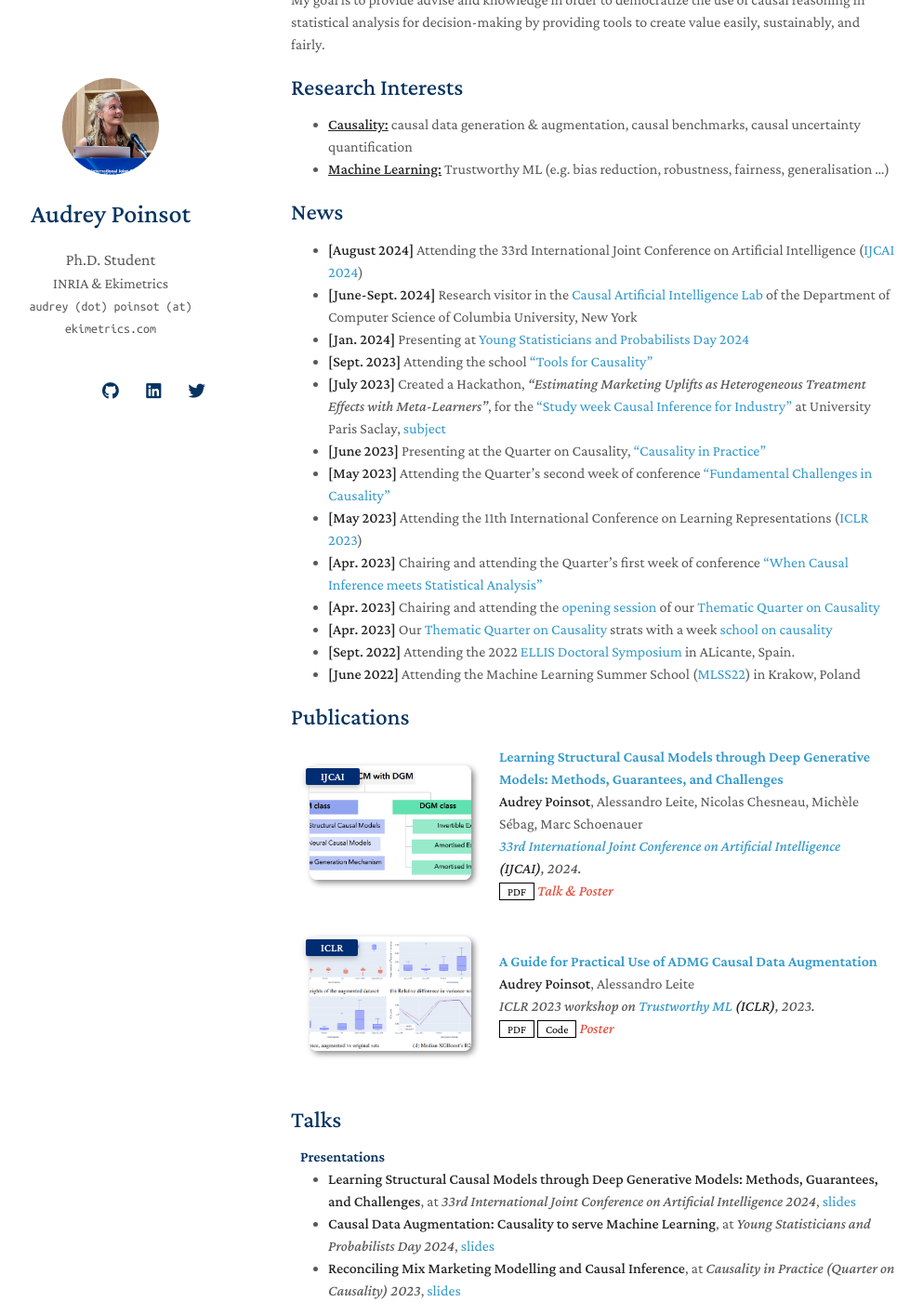
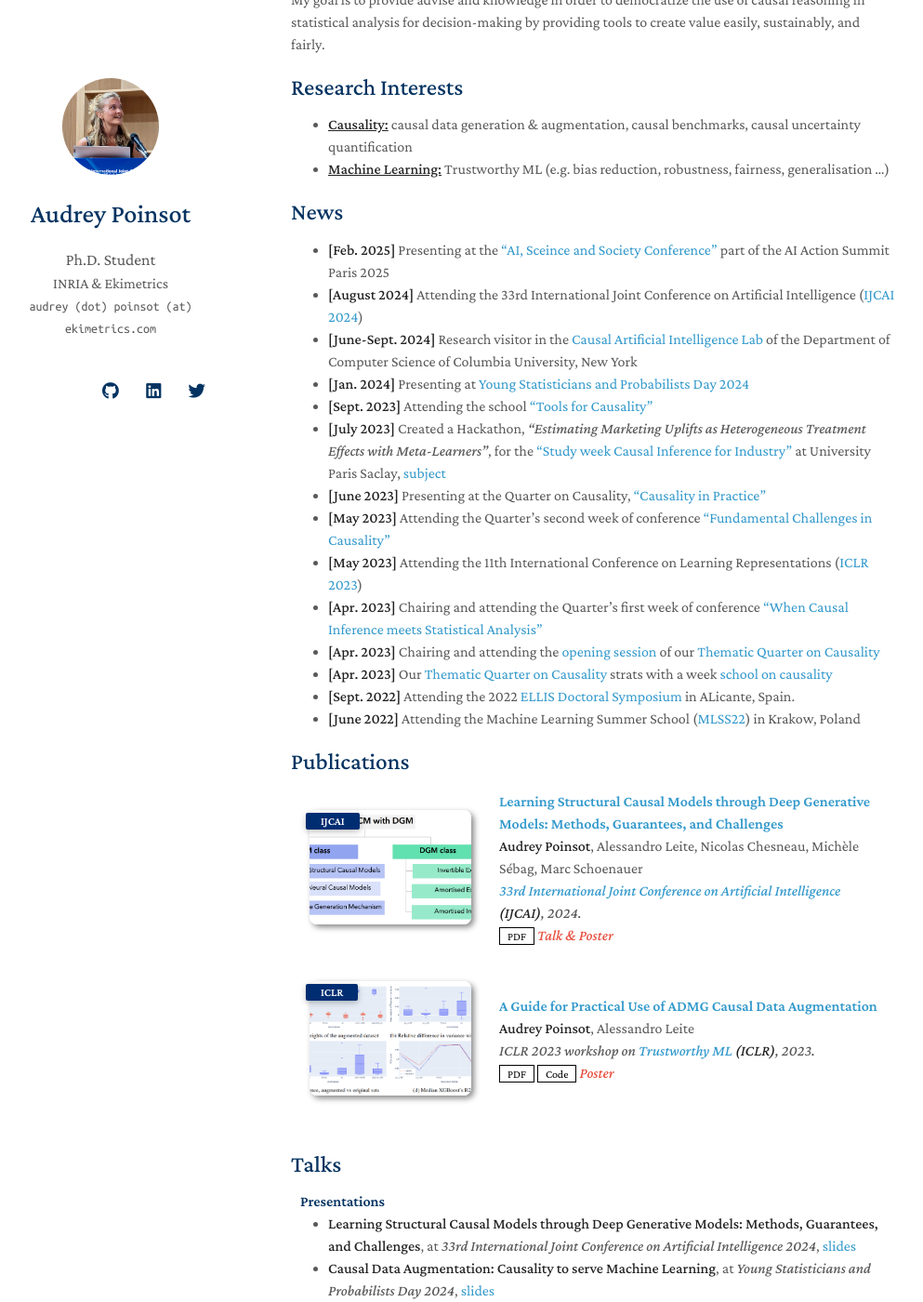
Before and after one commit to AudreyPoinsot/academic_website, a Jekyll site: the page built from index.md, in a window 1280 px wide and 1400 px high, scrolled down 305 px. Shown: the whole window at 93% size, without its empty margins (157-1150 px from the left). Built offline with Jekyll 4.4.1, drawn with Linux system fonts in a browser that asks for light colours; nearby versions of some CDN libraries; a style sheet for code colours, icons or effects is not loaded; our own code applies the rules of GitHub Pages for plain Markdown files; some of the changed text lies outside the part shown.

Commit message:
add ai action summit

```diff
--- a/_includes/publications_and_talks.md
+++ b/_includes/publications_and_talks.md
@@ -64,6 +64,7 @@
 <h4 style="margin:0 10px 0;">Posters</h4>
 
 <ul style="margin:0 0 5px;">
+  <li><a href="http://aiconference.ip-paris.fr/"><autocolor>AI, Sceince and Society Conference</autocolor></a> part of the AI Action Summit Paris 2025</li>
   <li><a href="https://ijcai24.org/"><autocolor>33rd International Joint Conference on Artificial Intelligence 2024</autocolor></a>, <a href="https://audreypoinsot.github.io/academic_website/assets/files/IJCAI24_dscm_survey_poster.pdf">poster</a></li>
   <li><a href="https://sites.google.com/view/trustml-unlimited/"><autocolor>Workshop on Pitfalls of limited data and computation for Trustworthy ML (ICLR) 2023</autocolor></a></li>
   <li><a href="https://quarter-on-causality.github.io/analysis/"><autocolor>When Causal Inference meets Statistical Analysis (Quarter on Causality) 2023</autocolor></a></li>
--- a/index.md
+++ b/index.md
@@ -18,6 +18,7 @@ My goal is to provide advise and knowledge in order to democratize the use of ca
 
 ## News
 
+- **[Feb. 2025]** Presenting at the <a href="http://aiconference.ip-paris.fr/">"AI, Sceince and Society Conference"</a> part of the AI Action Summit Paris 2025
 - **[August 2024]** Attending the 33rd International Joint Conference on Artificial Intelligence (<a href="https://ijcai24.org/">IJCAI 2024</a>)
 - **[June-Sept. 2024]** Research visitor in the <a href="https://causalai.net/">Causal Artificial Intelligence Lab</a> of the Department of Computer Science of Columbia University, New York
 - **[Jan. 2024]** Presenting at <a href="https://www.sfds.asso.fr/fr/jeunes_statisticiens/manifestations/journees_ysp/564-accueil_ysp/">Young Statisticians and Probabilists Day 2024</a>
```
